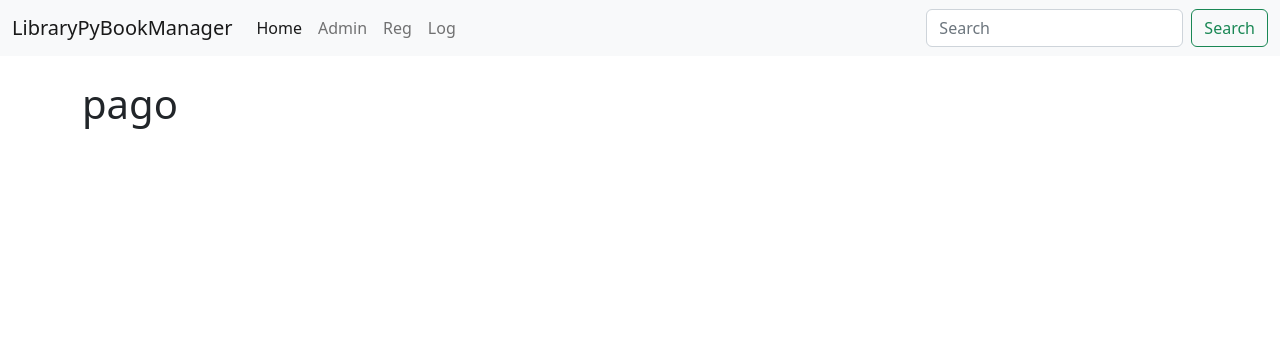
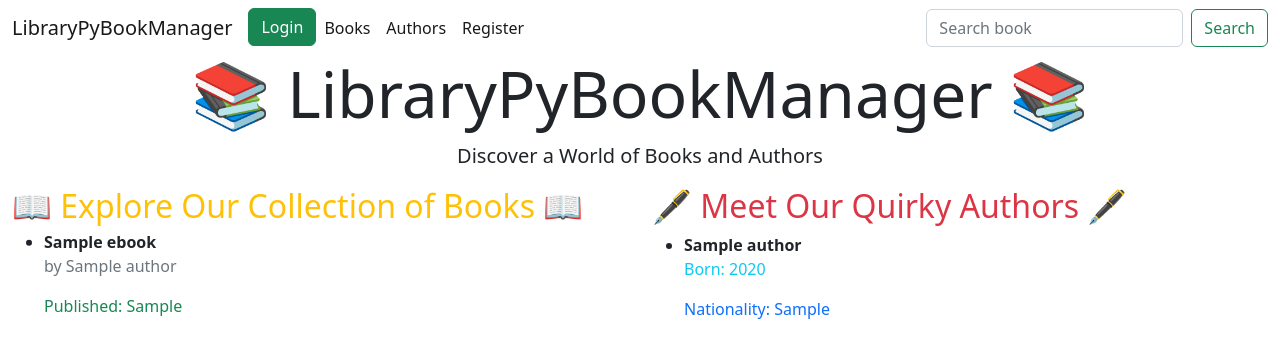
Before and after one commit to 3raulo9/jb_pre_final_loan_book, a Django app: page / in a window 1280 px wide. Shown: the top 358 px of the page. Run offline with Django 4.2, Linux system fonts and the light colour scheme; tables that the repository leaves empty hold one stand-in row (values such as "Sample post").

Commit message:
some styling
style!

```diff
--- a/bookloanjb/base/templates/base/base.html
+++ b/bookloanjb/base/templates/base/base.html
@@ -5,24 +5,23 @@
     <meta charset="UTF-8">
     <meta http-equiv="X-UA-Compatible" content="IE=edge">
     <meta name="viewport" content="width=device-width, initial-scale=1.0">
-    <title>PyBook</title>
-    <!-- Include Bootstrap CSS from CDN -->
+    <title></title>
     <link href="https://cdn.jsdelivr.net/npm/bootstrap@5.2.2/dist/css/bootstrap.min.css" rel="stylesheet"
         integrity="sha384-Zenh87qX5JnK2Jl0vWa8Ck2rdkQ2Bzep5IDxbcnCeuOxjzrPF/et3URy9Bv1WTRi" crossorigin="anonymous">
-    <!-- Include Bootstrap JS from CDN -->
     <script src="https://cdn.jsdelivr.net/npm/bootstrap@5.2.2/dist/js/bootstrap.bundle.min.js"
         integrity="sha384-OERcA2EqjJCMA+/3y+gxIOqMEjwtxJY7qPCqsdltbNJuaOe923+mo//f6V8Qbsw3"
         crossorigin="anonymous"></script>
-    <!-- Add your custom CSS here -->
-    <link rel="stylesheet" href="{% static 'your_custom.css' %}">
+    <link rel="stylesheet" href="{% static 'css/style.css' %}">
+
+
 </head>
 
-<body>
-    <nav class="navbar navbar-expand-lg navbar-light bg-light">
-        <div class="container-fluid">
-            <a class="navbar-brand" href="#">
-                LibraryPyBookManager
+    <nav class="navbar navbar-expand-lg bg-muted">
+        <div class="container-fluid ml-auto">
+            <a class="navbar-brand" href="{% url 'index' %}">
+                    LibraryPyBookManager
             </a>
+
             <button class="navbar-toggler" type="button" data-bs-toggle="collapse"
                 data-bs-target="#navbarSupportedContent" aria-controls="navbarSupportedContent" aria-expanded="false"
                 aria-label="Toggle navigation">
@@ -31,31 +30,36 @@
             <div class="collapse navbar-collapse" id="navbarSupportedContent">
                 <ul class="navbar-nav me-auto mb-2 mb-lg-0">
                     <li class="nav-item">
-                        <a class="nav-link active" aria-current="page" href="{% url 'index' %}">Home</a>
+                        {% if user.is_authenticated %}
+                            <a class="navbar-link btn btn-danger" href="{% url 'base:user_logout' %}" role="button">Logout</a>
+                        {% else %}
+                            <a class="navbar-link btn btn-success" href="{% url 'base:user_login' %}" role="button">Login</a>
+                        {% endif %}
                     </li>
                     <li class="nav-item">
-                        <a class="nav-link" href="{% url 'admin:index' %}">Admin</a>
+                        <a class="nav-link active" href="{% url 'base:display_books' %}">Books</a>
                     </li>
                     <li class="nav-item">
-                        <a class="nav-link" href="{% url 'base:register' %}">Reg</a>
+                        <a class="nav-link active" href="{% url 'base:display_authors' %}">Authors</a>
                     </li>
                     <li class="nav-item">
-                        <a class="nav-link" href="{% url 'base:register' %}">Log</a>
+                        <a class="nav-link active" href="{% url 'base:register' %}">Register</a>
                     </li>
                 </ul>
-                <!-- Search bar -->
-                <form class="d-flex">
-                    <input class="form-control me-2" type="search" placeholder="Search" aria-label="Search">
+                <!-- search bar -->
+                <form class="d-flex" role="search">
+                    <input class="form-control me-2" type="search" placeholder="Search book" aria-label="Search">
                     <button class="btn btn-outline-success" type="submit">Search</button>
                 </form>
             </div>
         </div>
     </nav>
 
-    <div class="container mt-4">
+    <div>
         {% block body_block %}
         {% endblock %}
     </div>
 
 </body>
+
 </html>
--- a/bookloanjb/base/templates/base/index.html
+++ b/bookloanjb/base/templates/base/index.html
@@ -1,8 +1,53 @@
 {% extends "base/base.html" %}
 {% block body_block %}
-<div>
-    <h1>pago</h1>
-</div>
+<link rel="stylesheet" href="{'css/styles.css' %}">
 
-
+    <div class="container-fluid">
+        <div class="row">
+            <div class="col-md-12 text-center">
+                <header>
+                    <h1 class="display-3">📚 LibraryPyBookManager 📚</h1>
+                    <p class="lead">Discover a World of Books and Authors</p>
+                </header>
+            </div>
+        </div>
+        <div class="row">
+            <div class="col-md-6">
+                <section class="book-section">
+                    <h2 class="text-warning">📖 Explore Our Collection of Books 📖</h2>
+                    {% if book_records %}
+                        <ul class="book-list">
+                            {% for book in book_records %}
+                                <li class="book-item floating-book"> <!-- Added 'floating-book' class for animation -->
+                                    <strong>{{ book.name }}</strong>
+                                    <p class="text-muted">by {{ book.author }}</p>
+                                    <p class="text-success">Published: {{ book.year_published }}</p>
+                                </li>
+                            {% endfor %}
+                        </ul>
+                    {% else %}
+                    <p class="text-danger">No ebooks in the database</p>
+                    {% endif %}
+                </section>
+            </div>
+            <div class="col-md-6">
+                <section class="author-section">
+                    <h2 class="text-danger">🖋️ Meet Our Quirky Authors 🖋️</h2>
+                    {% if author_records %}
+                        <ul class="author-list">
+                            {% for author in author_records %}
+                                <li class="author-item">
+                                    <strong>{{ author.name }}</strong>
+                                    <p class="text-info">Born: {{ author.birth_year }}</p>
+                                    <p class="text-primary">Nationality: {{ author.nationality }}</p>
+                                </li>
+                            {% endfor %}
+                        </ul>
+                    {% else %}
+                    <p class="text-danger">No authors in the database</p>
+                    {% endif %}
+                </section>
+            </div>
+        </div>
+    </div>
 {% endblock %}
--- a/bookloanjb/base/urls.py
+++ b/bookloanjb/base/urls.py
@@ -4,6 +4,11 @@ from base import views
 app_name = 'base'
 
 urlpatterns = [
+    path('', views.index, name='index'),
     path('register/', views.register, name='register'),
+    path('login', views.user_login, name='user_login'),
+    path('logout', views.user_logout, name='user_logout'),
+    path('books', views.display_books, name='display_books'),
+    path('authors', views.display_authors, name='display_authors'),
 
 ]
--- a/bookloanjb/base/views.py
+++ b/bookloanjb/base/views.py
@@ -1,11 +1,18 @@
 # Import necessary modules from Django
 from django.shortcuts import render
 from base.forms import UserForm, UserProfileInfoForm
+from base.models import Author, Ebook, Loan, Review
+from django.contrib.auth import authenticate, login, logout
+from django.http import HttpResponseRedirect, HttpResponse
+from django.urls import reverse
+from django.contrib.auth.decorators import login_required
 
 # Define the 'index' view function
-def index(request):
-    # Render the 'index.html' template
-    return render(request, 'base/index.html')
+@login_required
+def user_logout(request):
+    # Logout the user and redirect to the 'index' page
+    logout(request)
+    return HttpResponseRedirect(reverse('index'))
 
 # Define the 'register' view function
 def register(request):
@@ -60,3 +67,45 @@ def register(request):
         'profile_form': profile_form,
         'registered': registered
     })
+
+# Define the 'user_login' view function
+def user_login(request):
+    if request.method == 'POST':
+        username = request.POST.get('username')
+        password = request.POST.get('password')
+
+        user = authenticate(username=username, password=password)
+
+        if user:
+            # Log in the user and redirect to the 'index' page
+            login(request, user)
+            return HttpResponseRedirect(reverse('index'))
+        else:
+            # Render the login page with an error message
+            error_message = "Incorrect username or password"
+            return render(request, 'base/login.html', {'error': error_message})
+    else:
+        # Render the login page
+        return render(request, 'base/login.html', {})
+
+# Define the 'display_books' view function
+def display_books(request):
+    # Get a list of ebooks ordered by 'id'
+    ebook_list = Ebook.objects.order_by('id')
+    books_dict = {'book_records': ebook_list}
+    return render(request, 'base/ebooks.html', context=books_dict)
+
+# Define the 'display_authors' view function
+def display_authors(request):
+    # Get a list of authors ordered by 'name'
+    author_list = Author.objects.order_by('name')
+    authors_dict = {'author_records': author_list}
+    return render(request, 'base/authors.html', context=authors_dict)
+
+# Define the 'index' view function
+def index(request):
+    # Get a list of authors and ebooks ordered by 'name' and 'id' respectively
+    author_list = Author.objects.order_by('name')
+    ebook_list = Ebook.objects.order_by('id')
+    items_dict = {'book_records': ebook_list, 'author_records': author_list}
+    return render(request, 'base/index.html', context=items_dict)
--- /dev/null
+++ b/bookloanjb/static/css/style.css
@@ -0,0 +1,16 @@
+/* styles.css */
+@keyframes float {
+    0% {
+        transform: translateY(0);
+    }
+    50% {
+        transform: translateY(-10px); /* Adjust the value to control the float height */
+    }
+    100% {
+        transform: translateY(0);
+    }
+}
+
+.floating-book {
+    animation: float 3s ease-in-out infinite; /* Adjust the duration and timing as needed */
+}
```
Also changed, not shown: bookloanjb/base/templates/base/authors.html (added, +26 -0 lines), bookloanjb/base/templates/base/ebooks.html (added, +27 -0 lines), bookloanjb/base/templates/base/login.html (+14 -52 lines), bookloanjb/bookloanjb/settings.py (+7 -1 lines), bookloanjb/db.sqlite3, bookloanjb/images/v1016-c-08_1-ksh6mza3.jpg (added).
